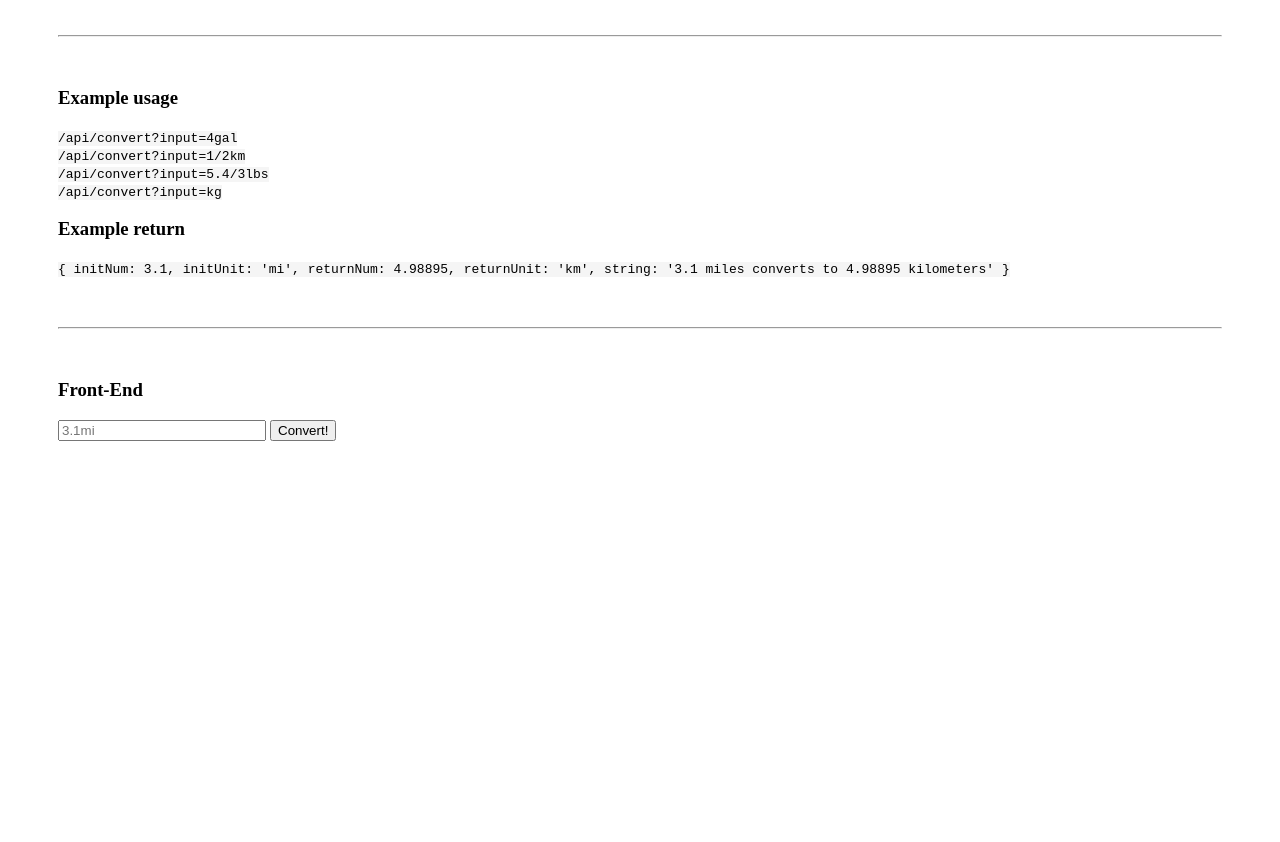
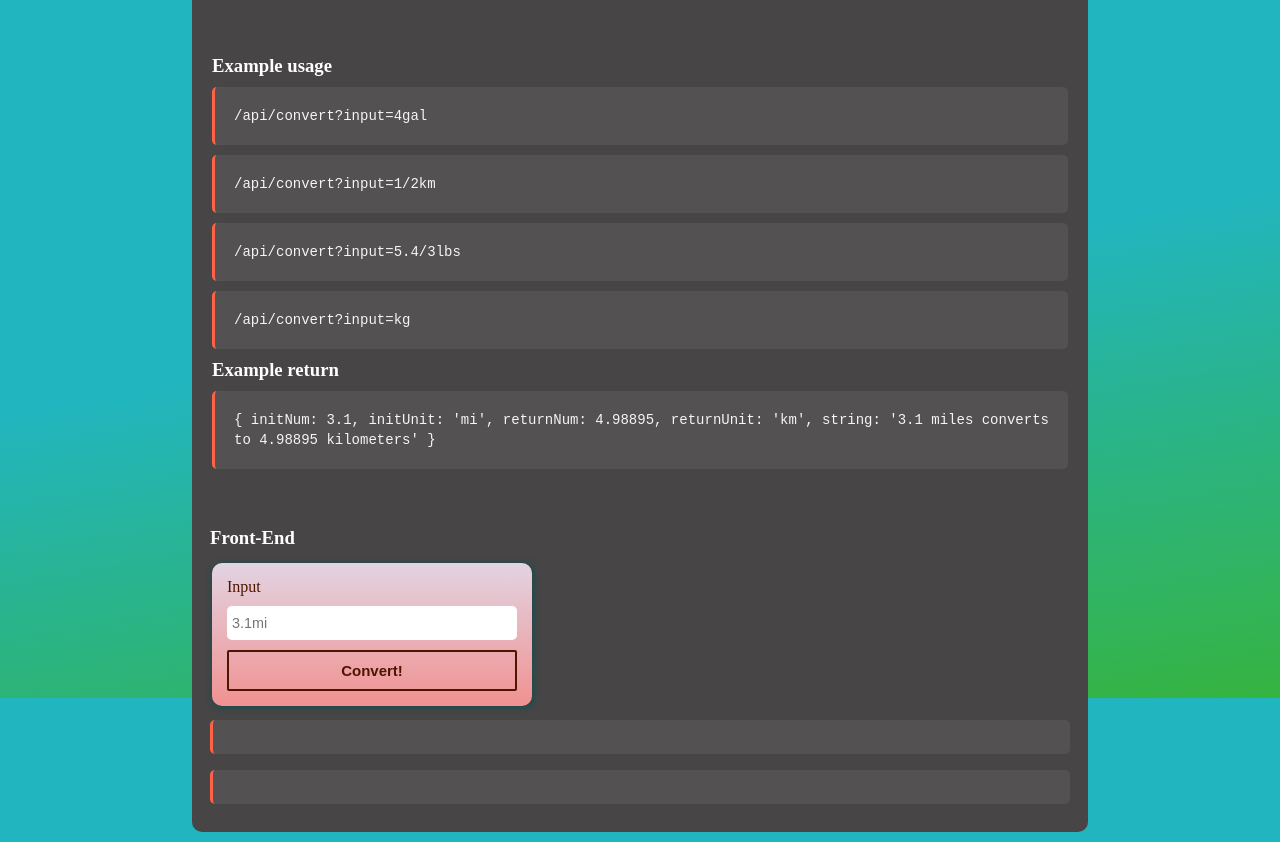
Before and after one commit to Sathishr424/boilerplate-project-metricimpconverter, a website: page views/index.html in a window 1280 px wide. Shown: the part 102-944 px from the top of the page. Before the commit the page ends 800 px from the top, so only its background shows below. Drawn offline with nearby package versions, Linux system fonts and the light colour scheme; files that its build step writes are made by us from their sources.

Commit message:
Design updated

```diff
--- a/public/style.css
+++ b/public/style.css
@@ -1,7 +1,115 @@
-code {
-    background-color: whitesmoke;
+*{margin:0px; padding:0px;}
+
+body{
+    background: linear-gradient(170deg, #21b5c0 50%, #36b340);
+    background-attachment: fixed;
 }
 
-section, header {
-    margin: 50px;
+#container{
+    margin: 10px auto;
+    display: flex;
+    flex-direction: column;
+    width: 70%;
+    background-color: rgb(71, 69, 69);
+    border-radius: 10px;
+    color: white;
 }
+
+#container div{
+    margin:20px 10px;
+}
+
+.gap{
+    margin: 20px 0;
+}
+
+#exampleDiv *{
+    margin:10px;
+}
+
+#frontEnd{
+    display: flex;
+    flex-direction: column;
+}
+
+#frontEnd *{
+    margin: 8px;
+}
+
+#convertForm{
+    display: flex;
+    flex-direction: column;
+    justify-content: space-evenly;
+    color: rgb(78, 22, 0);
+    margin: 6px;
+    box-shadow: 1px 1px 5px 2px #224b4b;
+    border-radius: 10px;
+    background-image: linear-gradient(180deg, rgb(226, 212, 226),rgb(241, 145, 145)) ;
+    text-align: left;
+    padding: 10px;
+    margin-left: 10px;
+    max-width: 300px;
+}
+
+#convertForm *{
+    margin: 5px;
+    flex-grow: 1;
+    flex-basis: 1;
+}
+
+.myBtn{
+    font-size: 15px;
+    font-weight: bold;
+    padding: 10px;
+    border-radius: 2px;
+    border: 0;
+    color: rgb(78, 22, 0);
+    background-color: transparent;
+    border: solid 2px rgb(78, 22, 0);
+  }
+
+  .myBtn:hover{
+    background-color: rgb(78, 22, 0);
+    box-shadow: 1px 1px 2px 2px #224b4b;
+    color: white
+  }
+pre{
+    background-color: rgb(83, 81, 81);
+    color: whitesmoke;
+    border-left: solid 3px tomato;
+    padding: 5px;
+    margin: 15px;
+    display: block;
+    border-radius: 5px;
+    display: flex;
+    flex-direction: column;
+    justify-content: left;
+    align-items: flex-start;
+    text-overflow: clip;
+    white-space: pre-wrap;       /* css-3 */
+    white-space: -moz-pre-wrap;  /* Mozilla, since 1999 */
+    white-space: -pre-wrap;      /* Opera 4-6 */
+    white-space: -o-pre-wrap;    /* Opera 7 */
+    word-wrap: break-word;
+  }p, code{
+    font-family: monospace;
+    padding: 4px;
+    line-height: 20px;
+    white-space: pre-wrap;       /* css-3 */
+    white-space: -moz-pre-wrap;  /* Mozilla, since 1999 */
+    white-space: -pre-wrap;      /* Opera 4-6 */
+    white-space: -o-pre-wrap;    /* Opera 7 */
+    word-wrap: break-word;
+    transition: 2s;
+  }.form-control{
+    height: 34px;
+    padding: 5px;
+    font-size: 90%;
+    border-radius: 5px;
+    border: none;
+    box-sizing: border-box;
+  }.form-control:focus{
+    outline: none;
+  }p, code{
+      font-size: 14px;
+  }
--- a/views/index.html
+++ b/views/index.html
@@ -10,31 +10,30 @@
     <link rel="stylesheet" href="./public/style.css">
   </head>
   <body>
-    <header>
+  <div id='container'>
+    <header style='margin:40px; text-align: center;'>
       <h1>Metric/Imperial Converter</h1>
     </header>
-    <hr style='margin: 50px'>
-    <section>
+    <div id='exampleDiv'>
       <h3>Example usage</h3>
-      <code>/api/convert?input=4gal</code><br>
-      <code>/api/convert?input=1/2km</code><br>
-      <code>/api/convert?input=5.4/3lbs</code><br>
-      <code>/api/convert?input=kg</code><br>
+      <pre><code>/api/convert?input=4gal</code></pre>
+      <pre><code>/api/convert?input=1/2km</code></pre>
+      <pre><code>/api/convert?input=5.4/3lbs</code></pre>
+      <pre><code>/api/convert?input=kg</code></pre>
       <h3>Example return</h3>
-      <code>{ initNum: 3.1, initUnit: 'mi', returnNum: 4.98895, returnUnit: 'km', string: '3.1 miles converts to 4.98895 kilometers' }</code>
-    </section>
-    <hr style='margin: 50px'>
-    <section>
-      <div id='testui' >
-        <h3 style="text-align: left">Front-End</h3>
-        <form id="convertForm" class="border">
-          <input type="text" id="convertField" name="input" placeholder="3.1mi" style="width: 200px">
-          <input id="convert" type="submit" value='Convert!'>
-        </form>
-        <p id='result'></p>
-        <code id='jsonResult'></code>
-      </div>
-    </section>
+      <pre><code>{ initNum: 3.1, initUnit: 'mi', returnNum: 4.98895, returnUnit: 'km', string: '3.1 miles converts to 4.98895 kilometers' }</code></pre>
+    </div>
+    <div id='frontEnd'>
+      <h3 style="text-align: left">Front-End</h3>
+      <form id="convertForm" class="holder">
+        <label for='convertField'>Input</label>
+        <input class='form-control' type="text" id="convertField" name="input" placeholder="3.1mi">
+        <input class='myBtn' id="convert" type="submit" value='Convert!'>
+      </form>
+        <pre><p id='result'></p></pre>
+        <pre><p id='jsonResult'></p></pre>
+    </div>
+  </div>
     <!-- Your web-app is https, so your scripts need to be too -->
     <script src="https://code.jquery.com/jquery-2.2.1.min.js"
             integrity="sha256-gvQgAFzTH6trSrAWoH1iPo9Xc96QxSZ3feW6kem+O00="
```
Also changed, not shown: 1 other file.
